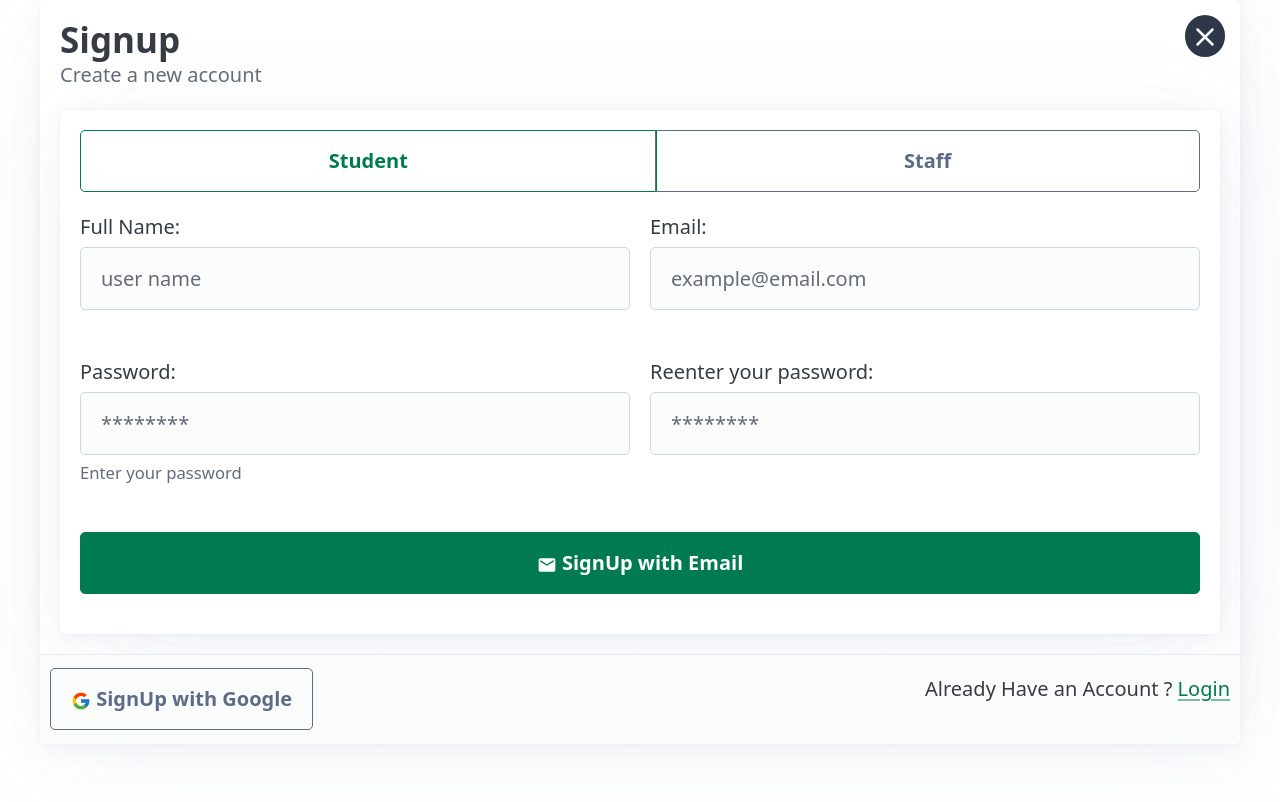
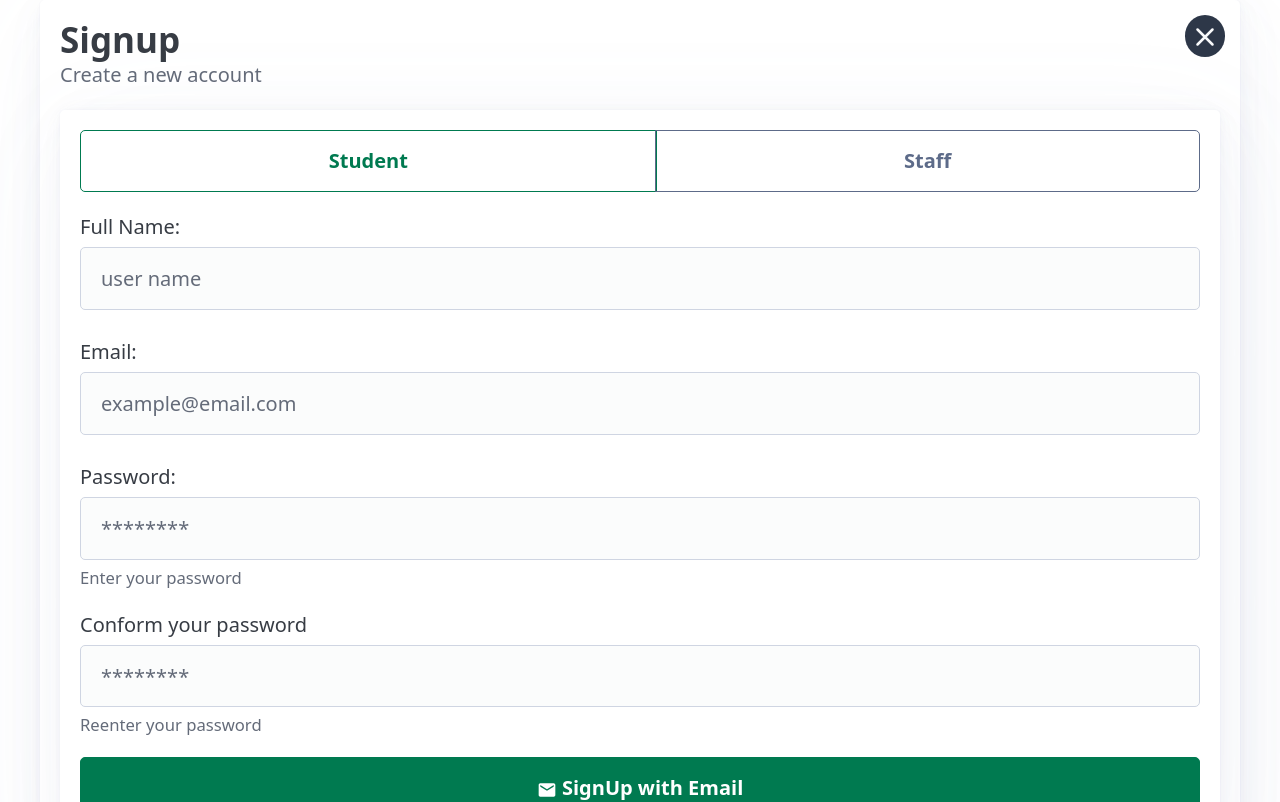
Before and after one commit to push-on/Hostel_Hive_Project_React_Firebase, a React (Vite) app: page /signup in a window 1280 px wide. Shown: the top 802 px of the page. Built offline with nearby package versions, Linux system fonts and the light colour scheme.

Commit message:
Update 09/29/2023 19:56:25

```diff
--- a/src/pages/SignUp.tsx
+++ b/src/pages/SignUp.tsx
@@ -1,4 +1,4 @@
-import {  useState } from 'react'
+import { useState } from 'react'
 import { auth, db, googleProvider } from "../config/firebase"
 import { createUserWithEmailAndPassword, signInWithPopup } from "firebase/auth"
 import { Link, useNavigate } from 'react-router-dom'
@@ -119,24 +119,20 @@ export default function SignUp() {
 				<article>
 					<UserSlector isState={isState} setState={setState} />
 					<form onSubmit={handleSubmit}>
-						<fieldset className="grid">
 						<label >Full Name:
 							<input type="text" value={fullName} onChange={(e) => setFullName(e.target.value)} required placeholder='user name' />
 						</label>
 						<label htmlFor="email">Email:
 							<input type="email" value={email} onChange={(e) => setEmail(e.target.value)} required placeholder='example@email.com' />
 						</label>
-						</fieldset>
-						<fieldset className="grid">
 						<label htmlFor="password">Password:
 							<input type="password" aria-invalid={password === confirmPassword && password !== "" ? false : undefined} value={password} onChange={(e) => setPassword(e.target.value)} required placeholder='********' />
 							{password === confirmPassword && password !== "" ? <small id="valid-helper">Password matched</small> : <small>Enter your password</small>}
 						</label>
-							<label htmlFor="password">Reenter your password:
+						<label htmlFor="password">Conform your password
 							<input type="password" aria-invalid={password === confirmPassword && password !== "" ? false : undefined} value={confirmPassword} onChange={(e) => setConfirmPassword(e.target.value)} required placeholder='********' />
-								{password === confirmPassword && password !== "" ? <small id="valid-helper">Password matched</small> : <small></small>}
+							{password === confirmPassword && password !== "" ? <small id="valid-helper">Password matched</small> : <small>Reenter your password</small>}
 						</label>
-						</fieldset>
 						<button type='submit'  ><MdEmail /> SignUp with Email</button>
 					</form>
 				</article>
```
Lines whose indentation alone changed are shown as unchanged.
